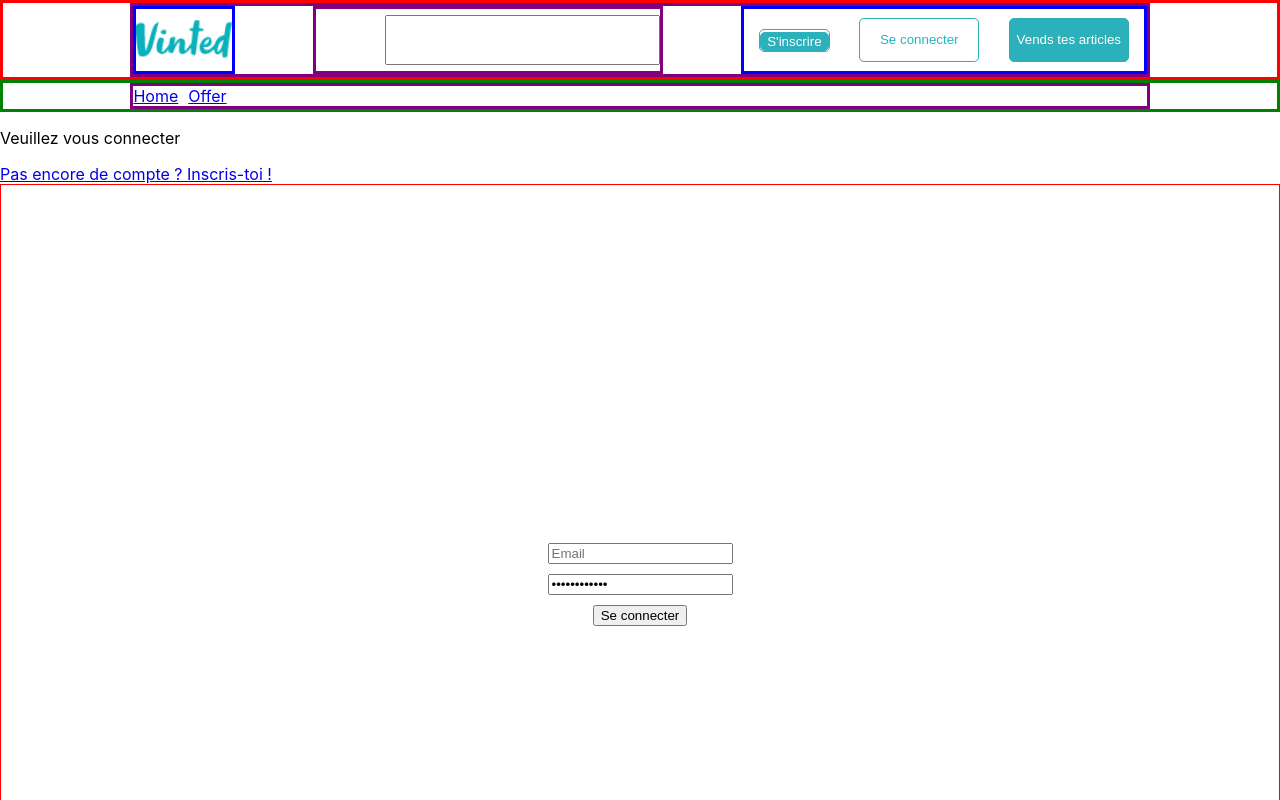
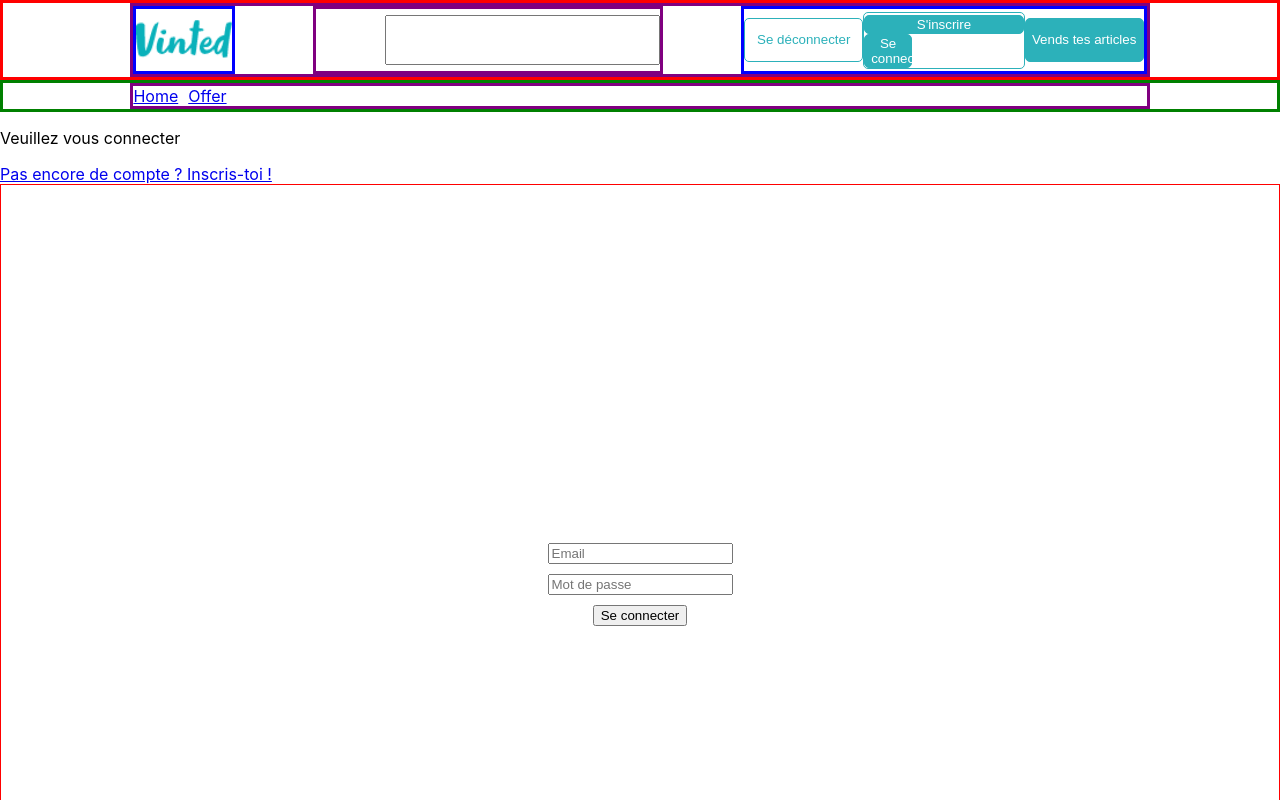
Before and after one commit to wpiron10/vinted, a React (Create React App) app: page /login in a window 1280 px wide. Shown: the top 800 px of the page. Built offline with nearby package versions, Linux system fonts and the light colour scheme.

Commit message:
adding login but logout to fix

```diff
--- a/package.json
+++ b/package.json
@@ -7,6 +7,7 @@
     "@testing-library/react": "^13.0.0",
     "@testing-library/user-event": "^13.2.1",
     "axios": "^0.27.2",
+    "js-cookie": "^3.0.1",
     "react": "^18.1.0",
     "react-dom": "^18.1.0",
     "react-router-dom": "^6.3.0",
--- a/src/components/Header.js
+++ b/src/components/Header.js
@@ -3,7 +3,25 @@ import logo from "../assets/img/logo.png";
 // import des composants router, routes, route
 import { Link } from "react-router-dom";
 
+// import de cookie
+import Cookies from "js-cookie";
+
 const Header = () => {
+  // const isTokenLoginValid = () => {
+  //   Cookies.get("tokenLogin", data.token);
+  // };
+
+  // const [cookies, setCookies] = useState(false);
+  // useEffect(() => {
+  //   console.log(Cookies.get("token") === true);
+  //   if (Cookies.get("token") !== "") {
+  //     setCookies(true);
+  //   }
+
+  const handleRemoveCookies = () => {
+    return Cookies.remove("tokenLogin");
+  };
+
   return (
     <div className="navbar">
       <div className="container">
@@ -17,11 +35,21 @@ const Header = () => {
           </div>
         </div>
         <div className="btn-content">
-          <Link to="/signup">
-            <button className="btn-nav-1">S'inscrire</button>
-          </Link>
+          {/* {isTokenLoginValid > 0 ? ( */}
+          <button className="btn-nav" onClick={handleRemoveCookies}>
+            Se déconnecter
+          </button>
+          {/* ) : ( */}
+          <div>
+            <Link to="/signup">
+              <button className="btn-nav-1">S'inscrire</button>
+            </Link>
 
-          <button className="btn-nav">Se connecter</button>
+            <Link to="/login">
+              <button className="btn-nav">Se connecter</button>
+            </Link>
+          </div>
+          {/* )} */}
           <button className="btn-nav">Vends tes articles </button>
         </div>
       </div>
--- a/src/pages/Login.js
+++ b/src/pages/Login.js
@@ -1,8 +1,52 @@
 import { useState, useEffect } from "react";
-import { Link } from "react-router-dom";
+import { Link, useNavigate } from "react-router-dom";
+import axios from "axios";
+
+// import de cookie
+import Cookies from "js-cookie";
 
 const Login = () => {
   const [isLoading, setIsLoading] = useState(false);
+  const [email, setEmail] = useState();
+  const [password, setPassword] = useState();
+  const [data, setData] = useState();
+
+  const handleEmailChange = (event) => {
+    const value = event.target.value;
+    setEmail(value);
+  };
+
+  const handlePasswordChange = (event) => {
+    const value = event.target.value;
+    setPassword(value);
+  };
+
+  const fetchData = async (event) => {
+    event.preventDefault(); // Pour empêcher le navigateur de changer de page lors de la soumission du formulaire
+    try {
+      const response = await axios.post(
+        "https://lereacteur-vinted-api.herokuapp.com/user/login",
+
+        {
+          email: email,
+          password: password,
+        }
+      );
+      setData(response.data);
+      setIsLoading(false);
+
+      Cookies.set("tokenLogin", response.data.token);
+      console.log("tokenLogin", "< token login");
+      console.log(response.data);
+      navigate("/");
+      alert("vous êtes connecté");
+      console.log(email, password);
+    } catch (error) {
+      alert("Vos infos sont incorrectes");
+    }
+  };
+
+  const navigate = useNavigate(); // rappel
 
   return isLoading === true ? (
     <div>En cours de chargement</div>
@@ -12,9 +56,19 @@ const Login = () => {
         <p>Veuillez vous connecter</p>
         <Link to="/signup"> Pas encore de compte ? Inscris-toi ! </Link>
       </div>
-      <form className="login-form">
-        <input placeholder="Email" type="text"></input>
-        <input type="password" value="Mot de passe"></input>
+      <form className="login-form" onSubmit={fetchData}>
+        <input
+          placeholder="Email"
+          type="text"
+          value={email}
+          onChange={handleEmailChange}
+        ></input>
+        <input
+          placeholder="Mot de passe"
+          type="password"
+          value={password}
+          onChange={handlePasswordChange}
+        ></input>
         <input type="submit" value="Se connecter"></input>
       </form>
     </div>
--- a/src/pages/Signup.js
+++ b/src/pages/Signup.js
@@ -10,7 +10,8 @@ const Signup = () => {
   const [username, setUsername] = useState();
   const [email, setEmail] = useState();
   const [password, setPassword] = useState();
-  const [optin, setOptin] = useState(false);
+
+  const [newsletter, setNewsletter] = useState(false);
   const [data, setData] = useState();
   const [isLoading, setIsLoading] = useState();
 
@@ -31,16 +32,17 @@ const Signup = () => {
     setPassword(value);
   };
 
-  const handleOptinChange = (event) => {
+  const handleNewsletterChange = (event) => {
     const value = event.target.checked;
-    setOptin(value);
+    setNewsletter(value);
   };
 
+  const navigate = useNavigate(); // rappel
   // Au submit on envoit les données via une requete post (url, {objet à envoyer})
-  const navigate = useNavigate(); // rappel
+
   const fetchData = async (event) => {
     event.preventDefault(); // Pour empêcher le navigateur de changer de page lors de la soumission du formulaire
-
+    try {
       const response = await axios.post(
         `https://lereacteur-vinted-api.herokuapp.com/user/signup`,
 
@@ -48,10 +50,11 @@ const Signup = () => {
           username: username,
           email: email,
           password: password,
-        optin: optin,
+          newsletter: newsletter,
         }
       );
       console.log(response.data);
+
       setData(response.data);
       setIsLoading(false);
 
@@ -59,6 +62,9 @@ const Signup = () => {
 
       alert("ça marche");
       console.log(email, password);
+    } catch (error) {
+      alert("Vos infos sont incorrectes");
+    }
   };
 
   return (
@@ -85,8 +91,7 @@ const Signup = () => {
         <input
           placeholder="S'inscrire à notre newsletter"
           type="checkbox"
-          value={optin}
-          onChange={handleOptinChange}
+          onChange={handleNewsletterChange}
         ></input>
         {/* <p>
           En m'inscrivant je confirme avoir lu et accepté les Termes et
```
Also changed, not shown: 1 other file (tests, documents, lock files or other folders). Lines whose indentation alone changed are shown as unchanged.
